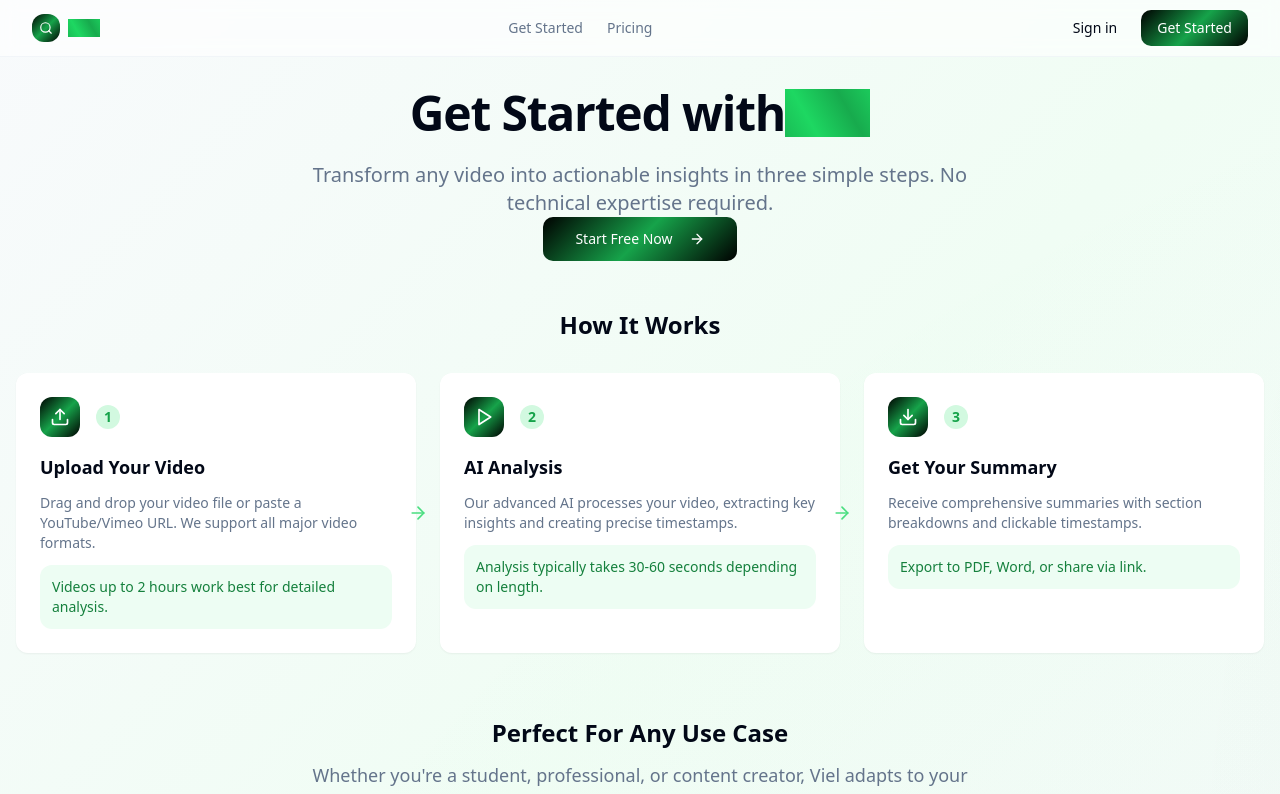
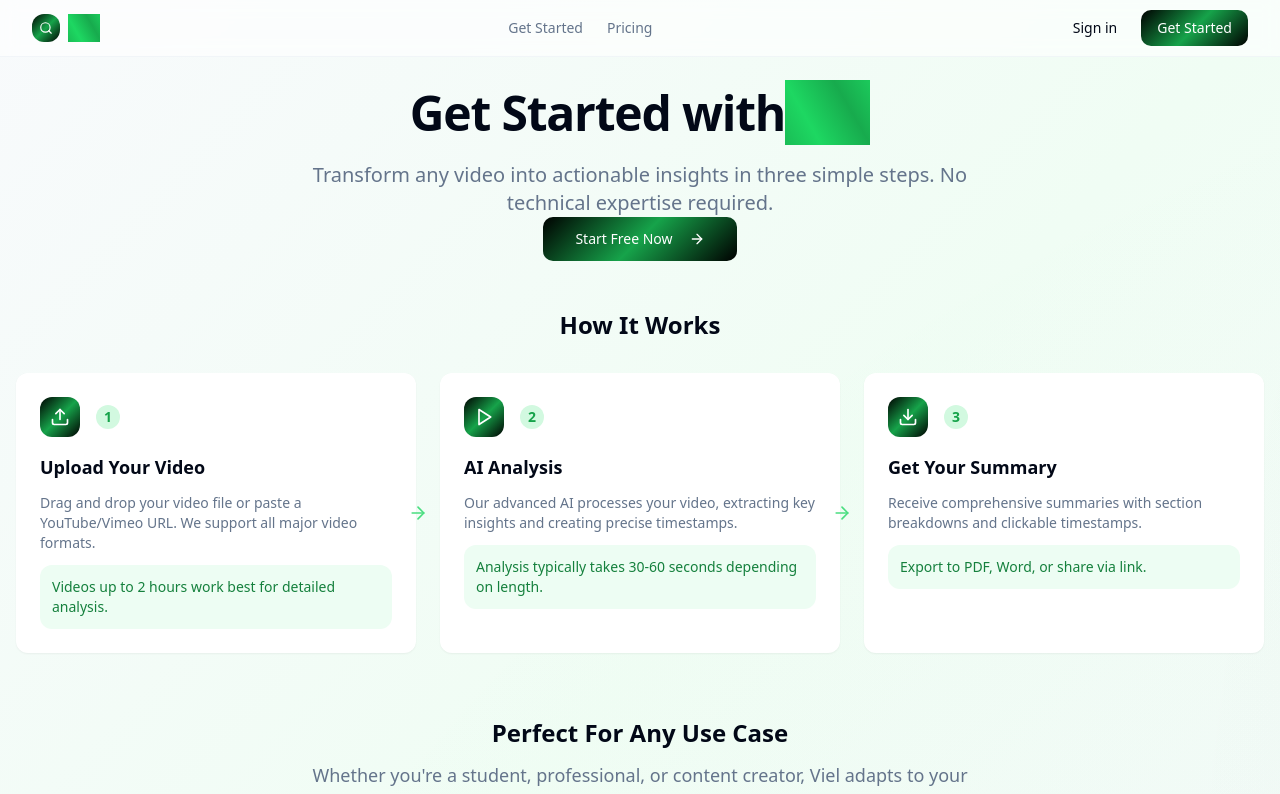
Before and after one commit to Articial-space/echo-video-burst, a React (Vite) app: page /get-started in a window 1280 px wide. Shown: the top 794 px of the page. Built offline with nearby package versions, Linux system fonts and the light colour scheme.

Commit message:
Fix Viel logo styling
Ensure the lava-style gradient is applied correctly within the "Viel" logo.

```diff
--- a/src/index.css
+++ b/src/index.css
@@ -271,11 +271,10 @@ All colors MUST be HSL.
   -webkit-text-fill-color: transparent;
   background-clip: text;
   color: transparent;
-  display: inline-block;
-  /* Ensure no background bleeds outside text */
-  padding: 0;
-  margin: 0;
-  line-height: 1;
+  display: inline;
+  /* Force the gradient to only appear in text */
+  box-decoration-break: clone;
+  -webkit-box-decoration-break: clone;
 }
 
 /* Fallback for browsers that don't support background-clip: text */
```
